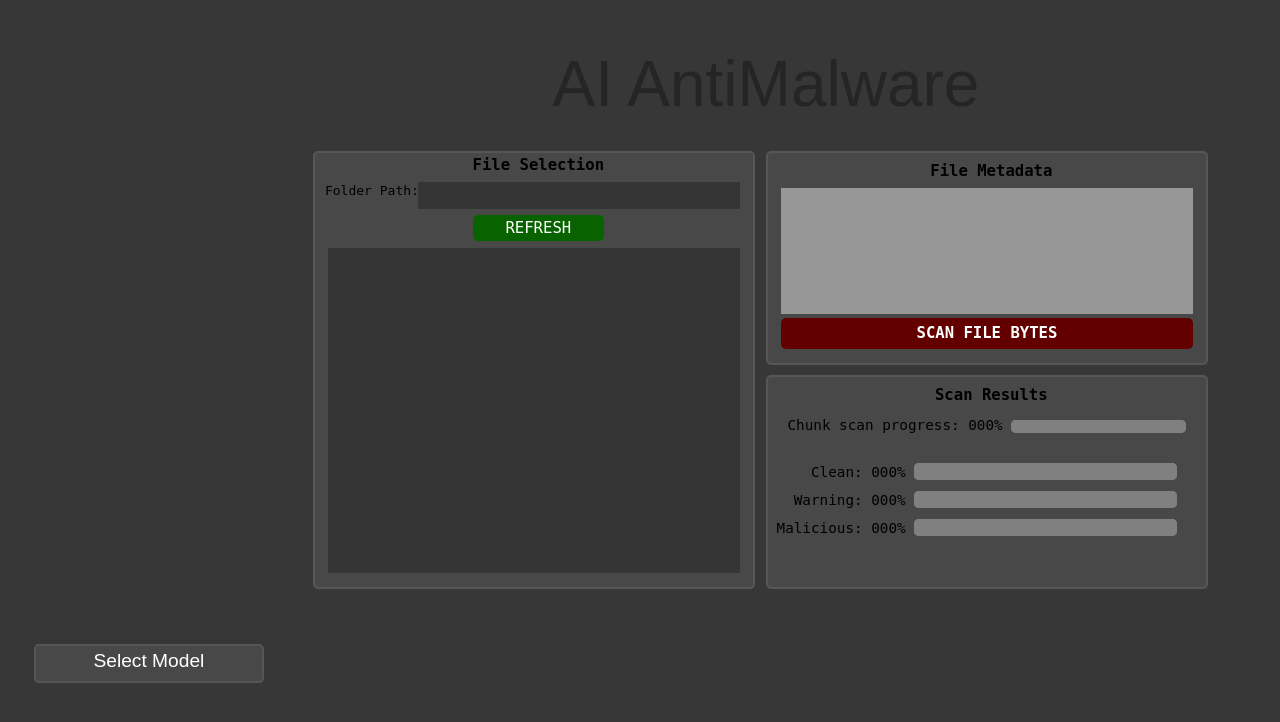
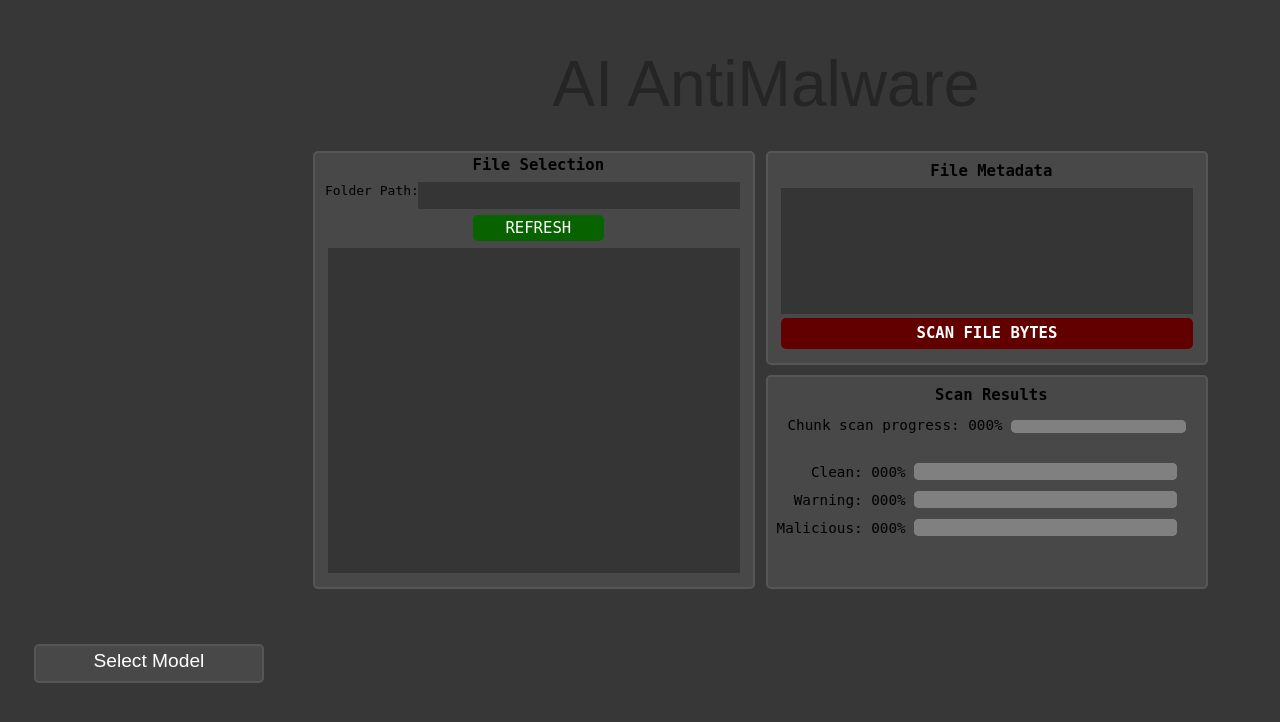
Before and after one commit to chriswee168/ai-file-scanner-app, a Django app: template server/main/templates/main/index.html in a window 1280 px wide; the page is wider, and only the part inside the window is pictured. Shown: the top 722 px of that part. Run offline with Django 5.2, Linux system fonts and the light colour scheme; the template is opened without the code that fills it, so the values that code supplies are empty.

Commit message:
Update file metadata textbox colours
Increased darkness of background colour and make
text lighter.

```diff
--- a/server/main/static/main/css/index.css
+++ b/server/main/static/main/css/index.css
@@ -162,7 +162,8 @@ label
     left: 3%;
     width: 94%;
     height: 60%;
-    background-color: rgb(151, 151, 151);
+    background-color: rgb(53, 53, 53);
+    color: rgb(175, 175, 175);
     position: relative;
     text-align: left;
     white-space: nowrap;
```
